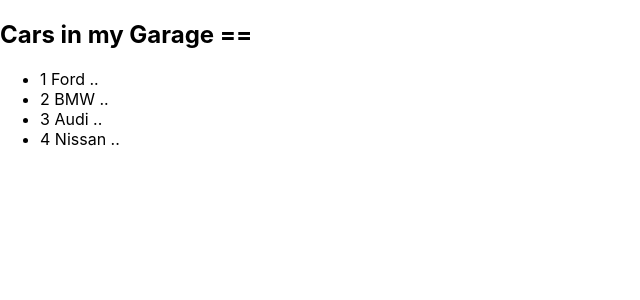
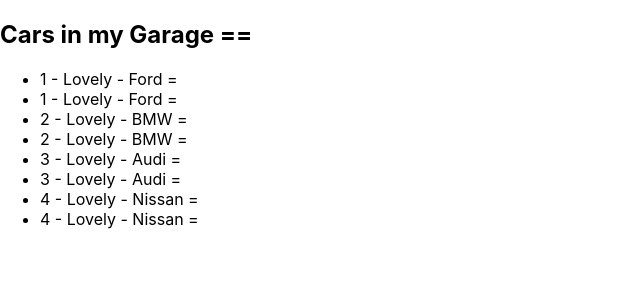
Before and after one commit to Hpekkaya/reactclass1, a React (Create React App) app: page / in a window 1280 px wide. Shown: the top 300 px of the page, without its empty margins (0-640 px from the left). Built offline with nearby package versions, Linux system fonts and the light colour scheme.

Commit message:
List repated and alternatives applied

```diff
--- a/src/5-List/Car.js
+++ b/src/5-List/Car.js
@@ -3,7 +3,7 @@
 const Car = (props) => {
   return (
     <li>
-        {props.value +1} {props.brand} ..
+        {props.value +1} {props.brand} =
     </li>
   )
 }
--- a/src/5-List/Garage.js
+++ b/src/5-List/Garage.js
@@ -3,14 +3,53 @@
 
 const Garage = () => {
 
-    const cars=["Ford","BMW","Audi","Nissan"]
+    // const cars=["Ford","BMW","Audi","Nissan"]
+    const cars2 = [
+        {id:1, brand :"Ford"},
+        {id:2, brand :"BMW"},
+        {id:3, brand :"Audi"},
+        {id:4, brand :"Nissan"},
+    ]
 
   return (
     <div>
         <h2>Cars in my Garage == </h2>
+        {/* <ul>
+            {
+                cars.map((car,value) => <Car brand = {car} value={value}/>)
+            }
+        </ul> */}
+        {/* <ul>
+            {
+                cars.map((car,value) => <Car key={value} brand = {car} value={value}/>)
+            }
+        </ul> */}
+        {/* <ul>
+            {
+                cars2.map((car,value) => <Car key={car.id} brand = {car.brand} value={value}/>)
+            }
+        </ul> */}
+        {/* <ul>
+            {
+                cars2.map((car,value) => {
+                    let saveCar = car
+                    let saveCarLogo = " Lovely " +saveCar.brand
+                    return <Car key={car.id} brand = {saveCarLogo} value={value}/>
+            })
+            } */}
         <ul>
             {
-                cars.map((car,value) => <Car brand = {car} value={value}/>)
+                cars2.map((car,value) => {
+                    let saveCar = car
+                    let saveCarLogo = " - Lovely - " +saveCar.brand
+                    return (
+                        <div>
+                           <Car key={car.id} brand = {saveCarLogo} value={value}/>
+                           <Car key={car.id} brand = {saveCarLogo} value={value}/>
+                        </div>
+
+                    )
+            })
             }
         </ul>
     </div>
```
